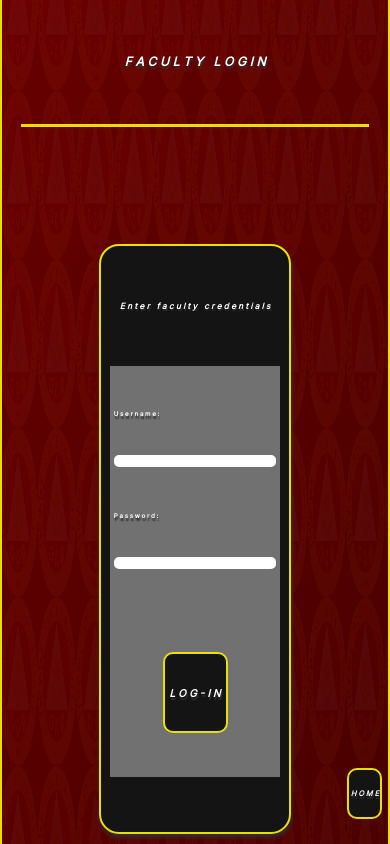
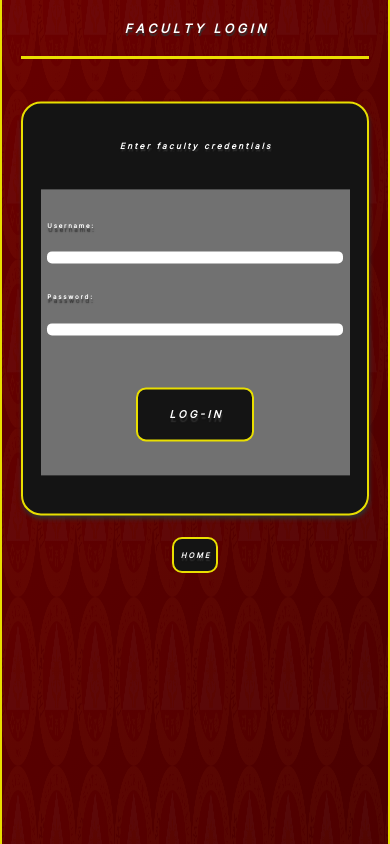
Before and after one commit to daddyyythomas/daddyyythomas.github.io, a plain HTML site: page pages/login/faculty.html in a window 390 px wide. Drawn offline with Linux system fonts and the light colour scheme.

Commit message:
very basic responsiveness so stuff doesn't get cut off at the bottom

```diff
--- a/style/article.css
+++ b/style/article.css
@@ -151,3 +151,26 @@ li {
     font-size: min(3.33vh, 1.59vw);
     list-style-position: inside;
 }
+@media screen and (max-width: 960px) {
+    .main-area-header {
+        height: 10%;
+    }
+    .main-area {
+        padding-bottom: 80%;
+    }
+}
+@media screen and (max-width: 410px) {
+    .main-area {
+        padding-bottom: 45%;
+    }
+}
+@media screen and (width: 390px) and (height: 844px) {
+    .main-area {
+        padding-bottom: 70%;
+    }
+}
+@media screen and (width: 393px) and (height: 851px) {
+    .main-area {
+        padding-bottom: 70%;
+    }
+}
--- a/style/index.css
+++ b/style/index.css
@@ -199,3 +199,23 @@ a:active {
 #vid:hover {
     transform: scale(1.03);
 }
+@media screen and (max-width: 960px) {
+    .main-area {
+        padding-bottom: 80%;
+    }
+}
+@media screen and (max-width: 410px) {
+    .main-area {
+        padding-bottom: 40%;
+    }
+}
+@media screen and (width: 390px) and (height: 844px) {
+    .main-area {
+        padding-bottom: 65%;
+    }
+}
+@media screen and (width: 393px) and (height: 851px) {
+    .main-area {
+        padding-bottom: 70%;
+    }
+}
--- a/style/login.css
+++ b/style/login.css
@@ -178,3 +178,37 @@ input:hover {
     border: 2px solid white;
     transform: scale(1.03);
 }
+@media screen and (max-width: 960px) {
+    .login-container {
+        width: 70%;
+    }
+    .main-area-header {
+        height: 10%;
+    }
+    .main-area {
+        padding-bottom: 80%;
+    }
+    .back {
+        position: relative;
+        right: 0;
+        width: 12%;
+    }
+}
+@media screen and (max-width: 410px) {
+    .login-container {
+        width: 90%;
+    }
+    .main-area {
+        padding-bottom: 40%;
+    }
+}
+@media screen and (width: 390px) and (height: 844px) {
+    .main-area {
+        padding-bottom: 65%;
+    }
+}
+@media screen and (width: 393px) and (height: 851px) {
+    .main-area {
+        padding-bottom: 70%;
+    }
+}
--- a/style/style.css
+++ b/style/style.css
@@ -294,3 +294,32 @@ a:active {
 .logo:hover {
     transform: scale(1.03);
 }
+@media screen and (max-width: 960px) {
+    .main-area-header {
+        height: 7%;
+    }
+    .sidebar-button {
+        height: 7%;
+    }
+    .main-area-content-box {
+        padding-bottom: 80%;
+    }
+}
+@media screen and (max-width: 410px) {
+    .sidebar-button {
+        height: 13%;
+    }
+    .main-area-content-box {
+        padding-bottom: 40%;
+    }
+}
+@media screen and (width: 390px) and (height: 844px) {
+    .main-area-content-box {
+        padding-bottom: 65%;
+    }
+}
+@media screen and (width: 393px) and (height: 851px) {
+    .main-area-content-box {
+        padding-bottom: 70%;
+    }
+}
--- a/style/wip.css
+++ b/style/wip.css
@@ -134,3 +134,26 @@ table, th, td, caption {
     background-color: var(--tbuttonsel);
     border-collapse: collapse;
 }
+@media screen and (max-width: 960px) {
+    .main-area-header {
+        height: 10%;
+    }
+    .main-area {
+        padding-bottom: 80%;
+    }
+}
+@media screen and (max-width: 410px) {
+    .main-area {
+        padding-bottom: 45%;
+    }
+}
+@media screen and (width: 390px) and (height: 844px) {
+    .main-area {
+        padding-bottom: 70%;
+    }
+}
+@media screen and (width: 393px) and (height: 851px) {
+    .main-area {
+        padding-bottom: 70%;
+    }
+}
```
